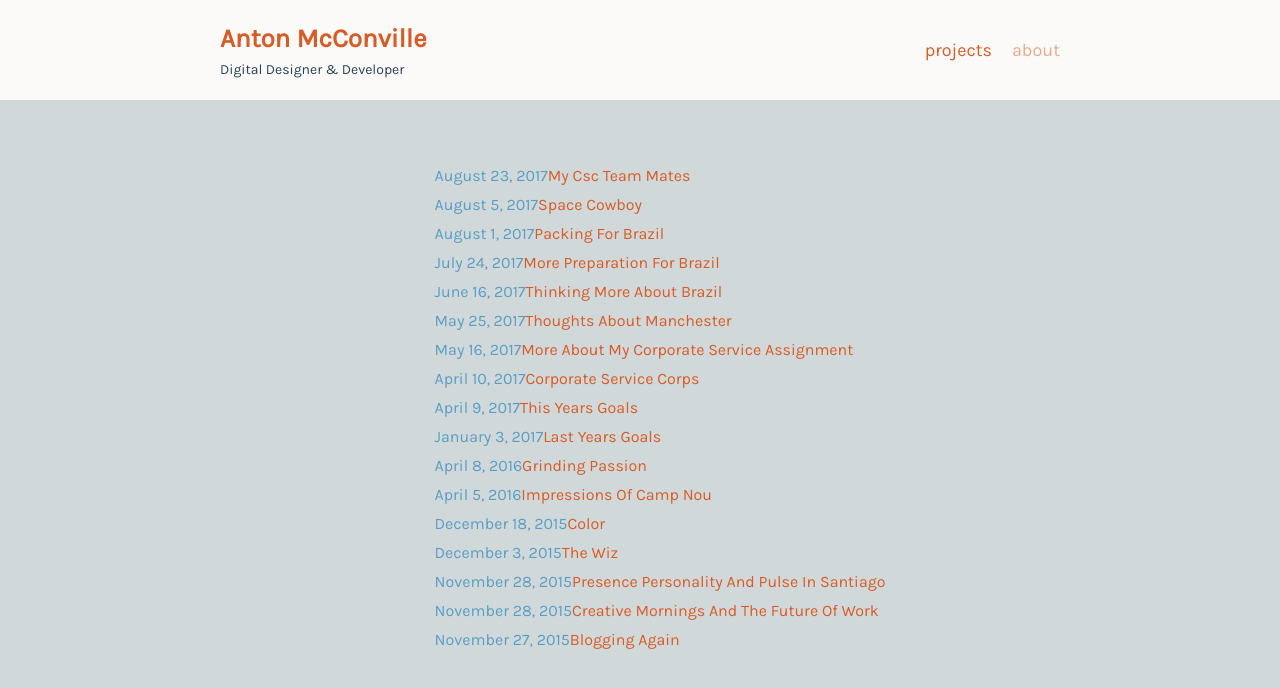
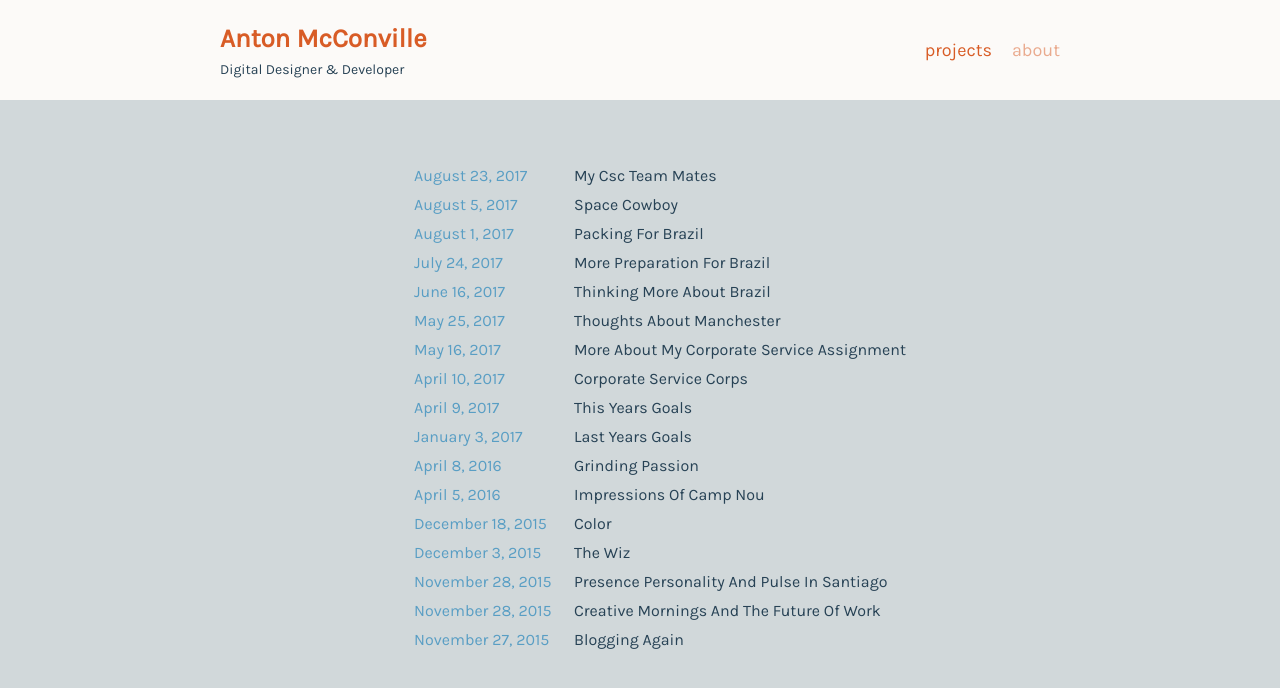
Before and after one commit to mcconville/blog, a Jekyll site: the page built from index.md, in a window 1280 px wide. Shown: the top 688 px of the page. Built offline with Jekyll 4.4.1, drawn with Linux system fonts in a browser that asks for light colours.

Commit message:
one more try

```diff
--- a/css/anton.css
+++ b/css/anton.css
@@ -14,6 +14,11 @@ body {
 
 /* blog */
 
+.bloglines{
+  margin:0;
+  padding:0;
+}
+
 .blogline{
   list-style: none;
   margin: 10px;
@@ -23,12 +28,17 @@ body {
   /* width: 812px; */
 }
 
+a .blogline{
+  color:#274255;
+}
+
 .bloglink{
-  color:274255;
+  color:#274255;
 }
 
 .blogdate{
   color:#599ec4;
+  width: 160px;
 }
 
 .related{
```
